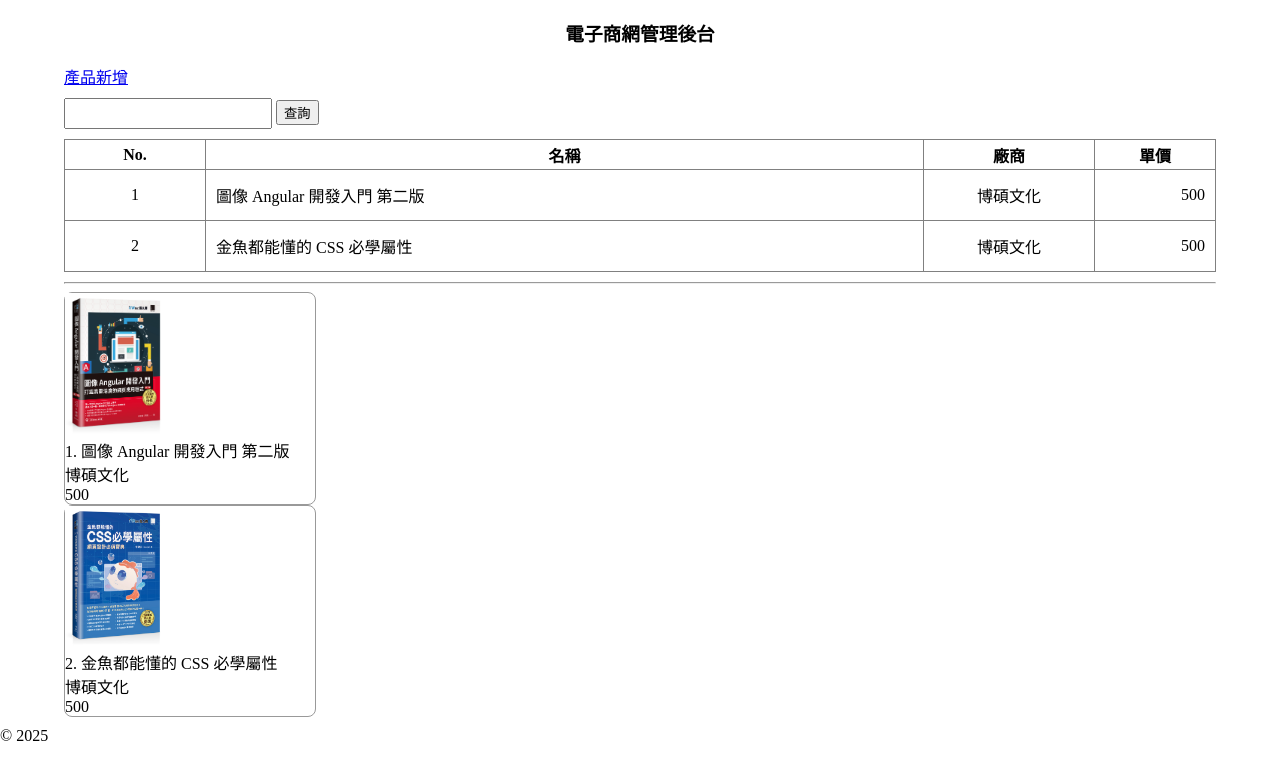
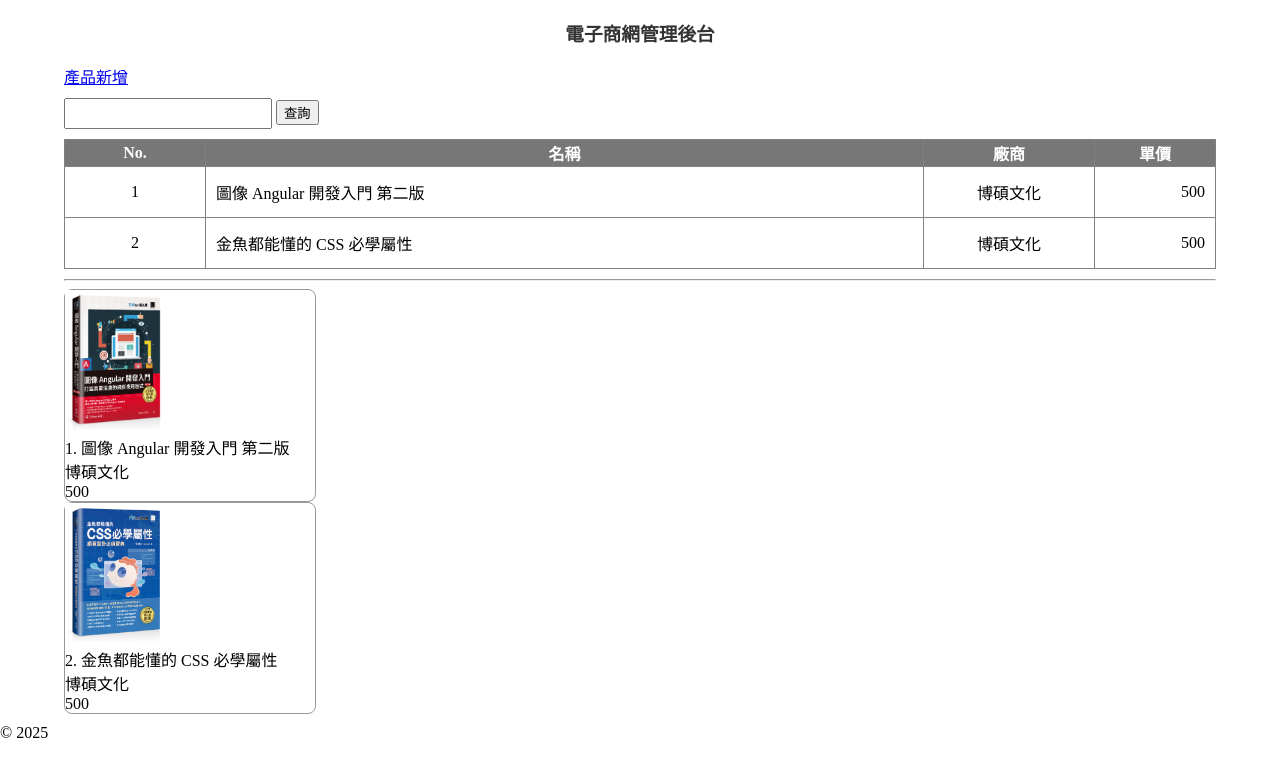
Before and after one commit to asyray951223-web/mcu-114-1-web-14130133, a plain HTML site: page src/index.html in a window 1280 px wide. Drawn offline with Linux system fonts and the light colour scheme.

Commit message:
feat(css): 設定標題顏色與背景顏色

```diff
--- a/src/index.css
+++ b/src/index.css
@@ -5,6 +5,10 @@ body {
 
 header {
   text-align: center;
+}
+
+h3 {
+  color: rgba(0, 0, 0, 0.8);
 }
 
 section.body {
@@ -33,8 +37,12 @@ table {
   margin: 10px 0px;
 }
 
-tr,
-td {
+table th {
+  background-color: #777;
+  color: white;
+}
+
+tr td {
   height: 30px;
 }
 
```
